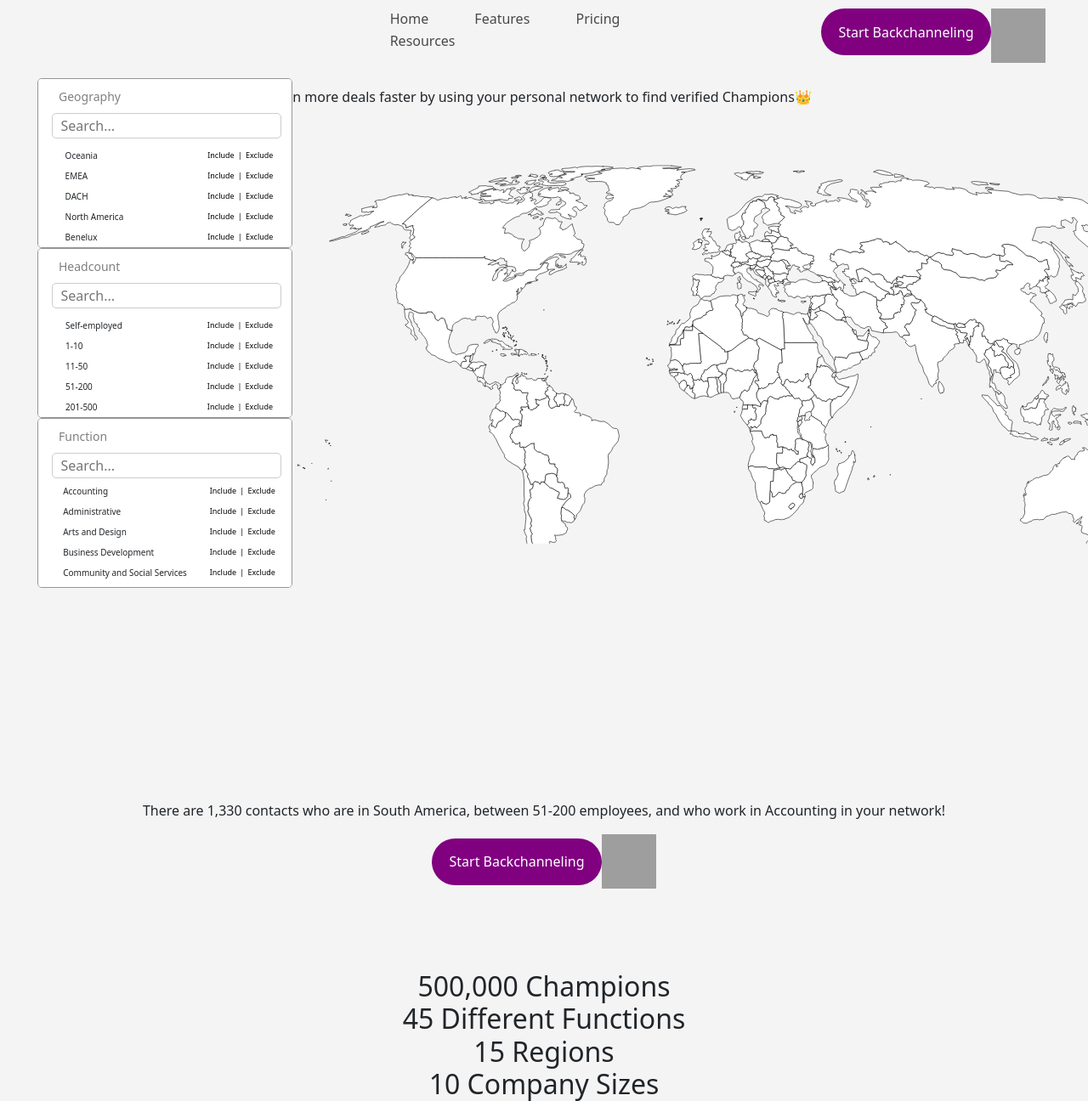
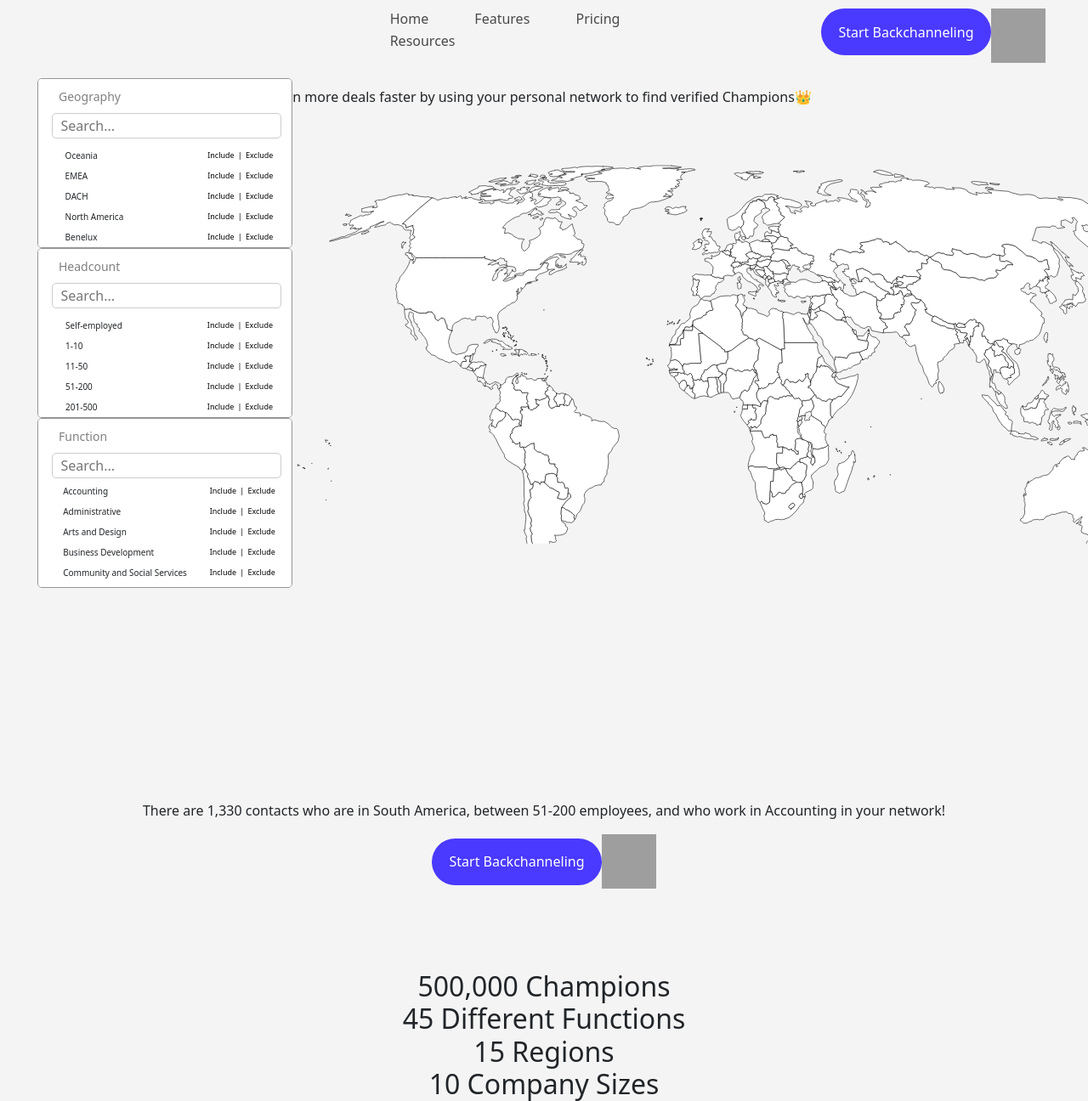
Before and after one commit to noelpurde/saas-website, a Flask app: page / in a window 1280 px wide. Shown: the top 1296 px of the page at 85% size. Run offline with Flask 3, Linux system fonts and the light colour scheme; grey boxes are pictures that could not be loaded.

Commit message:
Navbar edit

```diff
--- a/static/css/navbar.css
+++ b/static/css/navbar.css
@@ -1,7 +1,7 @@
 .backchanneling_button{
     border: none;
     border-radius: 100px;
-    background-color: purple;
+    background-color: rgb(74, 57, 254);
     color: white;
     padding: 12px 0px;
     align-items: center;
```
